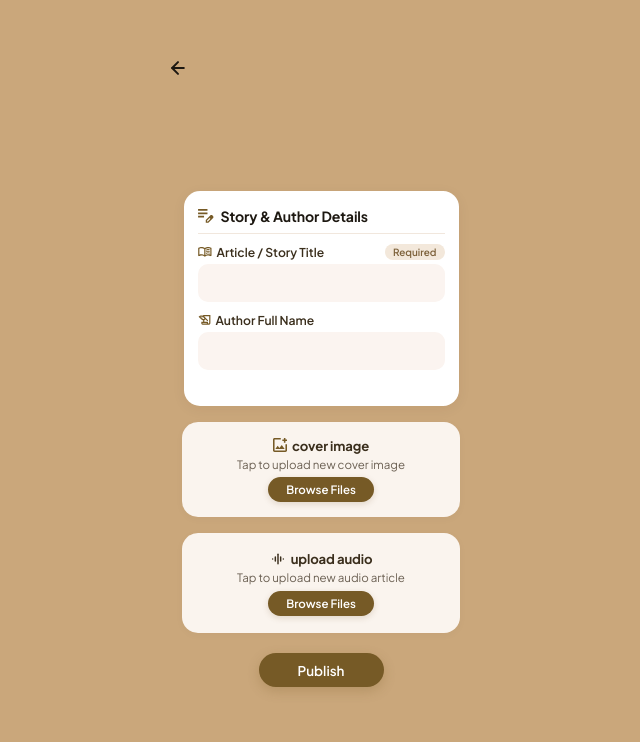
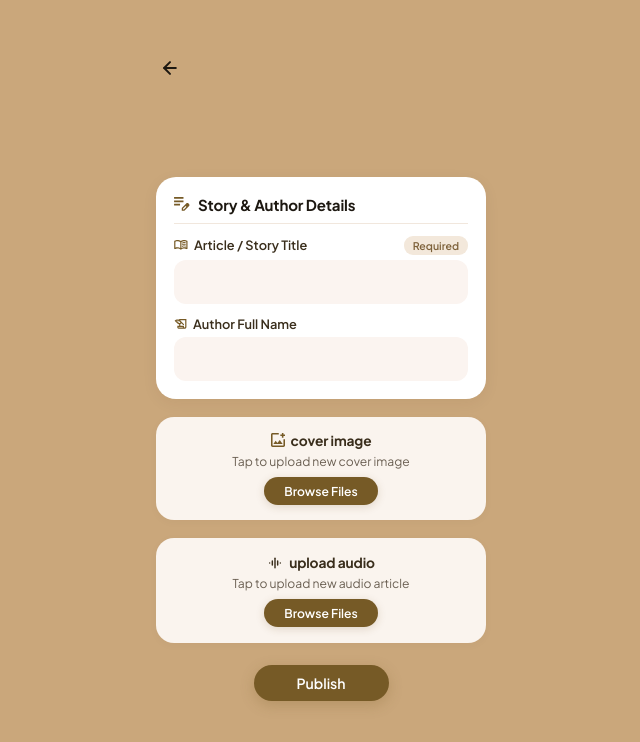
Before and after one commit to arathyrajeesh/sn-college-vadakara, a website: page public/new-article.html in a window 1280 px wide. Shown: the whole page, without its empty margins (319-959 px from the left). Drawn offline with Linux system fonts and the light colour scheme.

Commit message:
Increase width of article form sections to 330px with enhanced padding

```diff
--- a/public/new-article.html
+++ b/public/new-article.html
@@ -58,7 +58,7 @@
     .phone-frame {
       position: relative;
       width: 100%;
-      max-width: 375px;
+      max-width: 390px;
       min-height: 100vh;
       background: var(--bg-tan);
       display: flex;
@@ -67,7 +67,7 @@
       justify-content: center;
       border: none;
       box-shadow: none;
-      padding: 60px 0 30px;
+      padding: 60px 20px 30px;
     }
 
     /* ── Top Bar with Back Arrow (Fixed at Top-Left) ──────────────────────── */
@@ -107,29 +107,29 @@
       flex-direction: column;
       align-items: center;
       justify-content: center;
-      gap: 16px;
+      gap: 18px;
       padding: 0;
     }
 
-    /* ── 1. Story & Author Details Card (275px width, ~215px height) ───────── */
+    /* ── 1. Story & Author Details Card (330px width) ─────────────────────── */
     .details-card {
-      width: 275px;
-      min-height: 215px;
+      width: 100%;
+      max-width: 330px;
       background: var(--card-white);
-      border-radius: 16px;
-      padding: 16px 14px 16px;
-      box-shadow: 0 3px 14px rgba(60, 35, 10, 0.06);
+      border-radius: 20px;
+      padding: 18px 18px 18px;
+      box-shadow: 0 4px 16px rgba(60, 35, 10, 0.06);
       display: flex;
       flex-direction: column;
-      gap: 10px;
+      gap: 12px;
     }
 
     .details-card-header {
       display: flex;
       align-items: center;
-      gap: 7px;
+      gap: 8px;
       color: #1D1811;
-      padding-bottom: 8px;
+      padding-bottom: 9px;
       border-bottom: 1px solid #F1E7DD;
     }
 
@@ -139,7 +139,7 @@
     }
 
     .details-title {
-      font-size: 0.88rem;
+      font-size: 0.94rem;
       font-weight: 700;
       color: #1D1811;
       letter-spacing: -0.01em;
@@ -149,7 +149,7 @@
     .form-field-group {
       display: flex;
       flex-direction: column;
-      gap: 4px;
+      gap: 5px;
     }
 
     .form-field-label-row {
@@ -162,8 +162,8 @@
     .form-field-label-left {
       display: flex;
       align-items: center;
-      gap: 5px;
-      font-size: 0.76rem;
+      gap: 6px;
+      font-size: 0.80rem;
       font-weight: 600;
       color: var(--text-label);
     }
@@ -171,21 +171,21 @@
     .pill-required {
       background: var(--pill-bg);
       color: var(--pill-text);
-      font-size: 0.62rem;
+      font-size: 0.66rem;
       font-weight: 600;
-      padding: 2px 8px;
-      border-radius: 8px;
+      padding: 3px 9px;
+      border-radius: 9px;
     }
 
     .styled-input {
       width: 100%;
-      height: 38px;
+      height: 44px;
       background: var(--input-bg);
       border: 1.5px solid transparent;
-      border-radius: 10px;
-      padding: 0 10px;
+      border-radius: 12px;
+      padding: 0 12px;
       font-family: var(--font-body);
-      font-size: 0.82rem;
+      font-size: 0.86rem;
       color: var(--text-main);
       outline: none;
       transition: border-color 0.18s ease, background 0.18s ease;
@@ -196,50 +196,50 @@
       background: #FFFFFF;
     }
 
-    /* ── 2. Cover Image Upload Box (278px width, ~95px height) ────────────── */
+    /* ── 2. Cover Image Upload Box (330px width) ──────────────────────────── */
     .upload-box-card {
-      width: 278px;
-      min-height: 95px;
+      width: 100%;
+      max-width: 330px;
       background: var(--card-cream);
-      border-radius: 16px;
-      padding: 12px 14px 12px;
+      border-radius: 18px;
+      padding: 15px 16px;
       display: flex;
       flex-direction: column;
       align-items: center;
       justify-content: center;
       text-align: center;
-      gap: 4px;
-      box-shadow: 0 2px 8px rgba(60, 35, 10, 0.03);
+      gap: 5px;
+      box-shadow: 0 2px 10px rgba(60, 35, 10, 0.03);
     }
 
     .upload-box-title-row {
       display: flex;
       align-items: center;
-      gap: 5px;
+      gap: 6px;
       color: var(--text-label);
-      font-size: 0.82rem;
+      font-size: 0.86rem;
       font-weight: 700;
       letter-spacing: -0.01em;
     }
 
     .upload-box-desc {
-      font-size: 0.72rem;
+      font-size: 0.76rem;
       color: var(--text-sub);
-      line-height: 1.2;
+      line-height: 1.25;
     }
 
     .btn-browse {
       background: var(--brand-brown);
       color: #FFFFFF;
       border: none;
-      border-radius: 16px;
-      padding: 5px 18px;
+      border-radius: 18px;
+      padding: 6px 20px;
       font-family: var(--font-body);
-      font-size: 0.72rem;
+      font-size: 0.76rem;
       font-weight: 600;
       cursor: pointer;
-      margin-top: 2px;
-      box-shadow: 0 2px 6px rgba(109, 80, 36, 0.18);
+      margin-top: 3px;
+      box-shadow: 0 2px 8px rgba(109, 80, 36, 0.18);
       transition: background 0.16s ease, transform 0.16s ease;
     }
 
@@ -252,28 +252,28 @@
       transform: scale(0.96);
     }
 
-    /* ── 3. Audio Upload Box (278px width, ~100px height) ─────────────────── */
+    /* ── 3. Audio Upload Box (330px width) ────────────────────────────────── */
     .upload-box-card.audio-box {
-      min-height: 100px;
+      padding: 16px 16px;
     }
 
-    /* ── 4. Publish Button (125px width, ~34px height) ────────────────────── */
+    /* ── 4. Publish Button ────────────────────────────────────────────────── */
     .btn-publish-submit {
-      width: 125px;
-      height: 34px;
+      width: 135px;
+      height: 36px;
       background: var(--brand-brown);
       color: #FFFFFF;
       border: none;
-      border-radius: 18px;
+      border-radius: 20px;
       font-family: var(--font-body);
-      font-size: 0.84rem;
+      font-size: 0.88rem;
       font-weight: 600;
       cursor: pointer;
       display: inline-flex;
       align-items: center;
       justify-content: center;
       margin-top: 4px;
-      box-shadow: 0 4px 12px rgba(118, 90, 38, 0.25);
+      box-shadow: 0 4px 14px rgba(118, 90, 38, 0.25);
       transition: background 0.16s ease, transform 0.16s ease, box-shadow 0.16s ease;
     }
 
```
